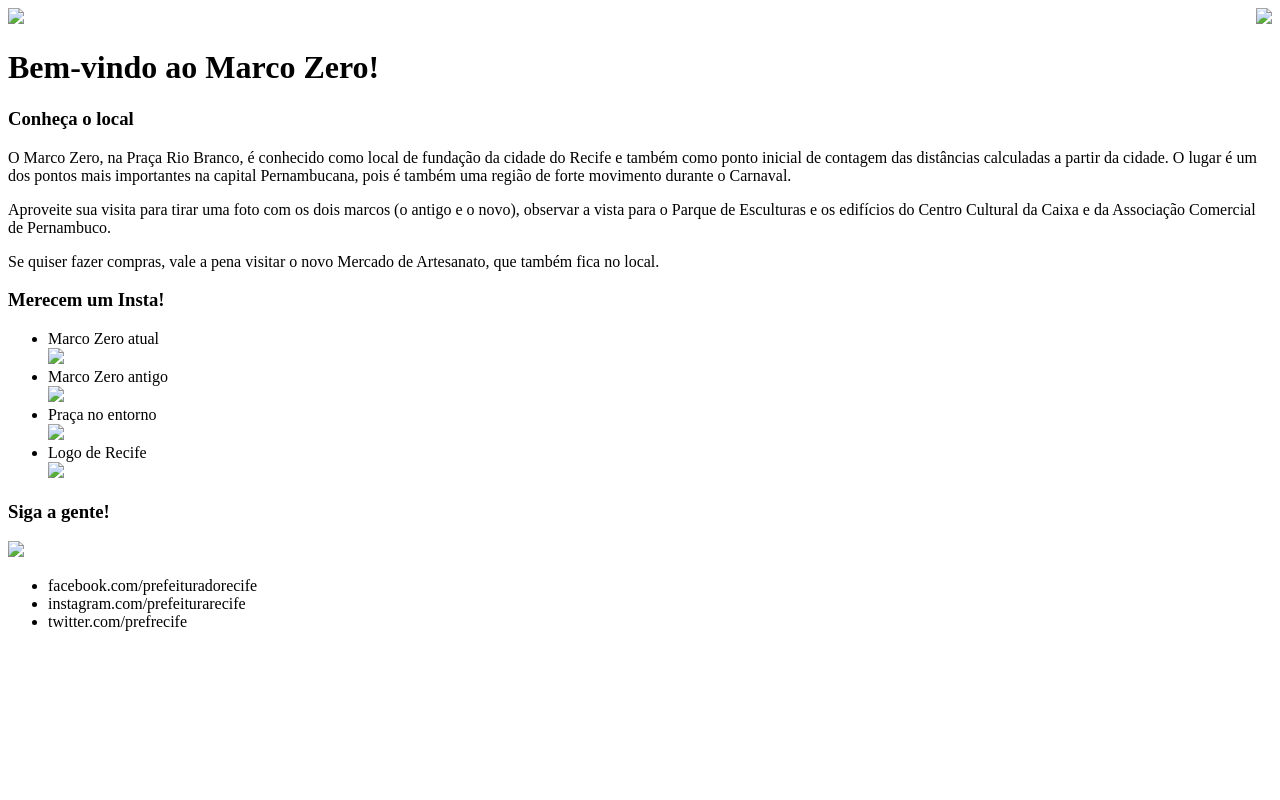
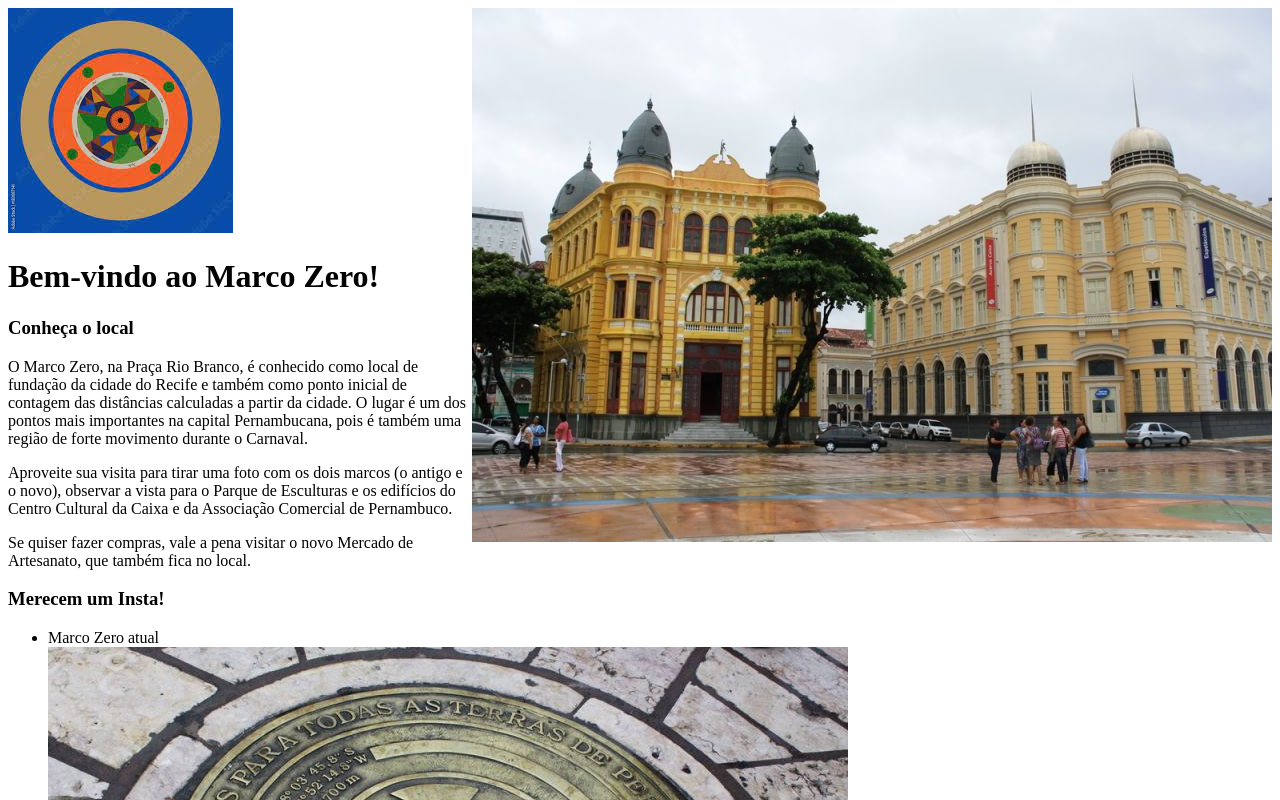
Before and after one commit to fournierjr/projeto_marco0, a plain HTML site: page index.html in a window 1280 px wide. Shown: the top 800 px of the page. Drawn offline with Linux system fonts and the light colour scheme.

Commit message:
Imagens adicionadas

```diff
--- a/index.html
+++ b/index.html
@@ -8,8 +8,8 @@
 </head>
 <body>
     <header>
-        <img src="../logo.jpeg"/>
-        <img align = right src="../Centro_e_associacao.jpg"/>
+        <img src="./img/logo.jpeg"/>
+        <img align = right src="./img/Centro_e_associacao.jpg"/>
     </header>
     <main>
         <h1>Bem-vindo ao Marco Zero!</h1>
@@ -25,19 +25,20 @@
             <h3>Merecem um Insta!</h3>
                 <ul>
                     <li>Marco Zero atual</li>
-                        <img src="../novo_marco"/>
+                        <img src="./img/novo_marco.jpg"/>
                     <li>Marco Zero antigo</li>
-                        <img src="../marco_antigo.jpg"/>
+                        <img src="./img/marco_antigo.jpg"/>
                     <li>Praça no entorno</li>
-                        <img src="../vista_da_praca.jpg"/>
+                        <img src="./img/vista_da_praca.jpg"/>
                     <li>Logo de Recife</li>
-                    <img src="../recife.jpeg"/>
+                    <img src="./img/recife.jpeg"/>
+                    <a href="./pagina2.html">Conheça outros locais de interesse<a>
                 </ul>
         </section>
     </main>
     <footer>
         <h3>Siga a gente!</h3>
-        <img src="../logo2.jpeg">
+        <img src="./img/logo2.jpeg">
         <ul>
             <li>facebook.com/prefeituradorecife</li>
             <li>instagram.com/prefeiturarecife</li>
```
Also changed, not shown: pagina2.html (added, +29 -0 lines), img/Artesanato-de-Recife.jpg (added), img/Centro-Historico-de-Recife.jpg (added), img/Centro_e_associacao.jpg (added), img/Paco-Alfandega-Recife.jpg (added), img/logo.jpeg (added), img/logo2.jpeg (added), img/marco_antigo.jpg (added), img/novo_marco.jpg (added), img/recife.jpeg (added), img/vista.jpeg (added), img/vista_da_praca.jpg (added).
